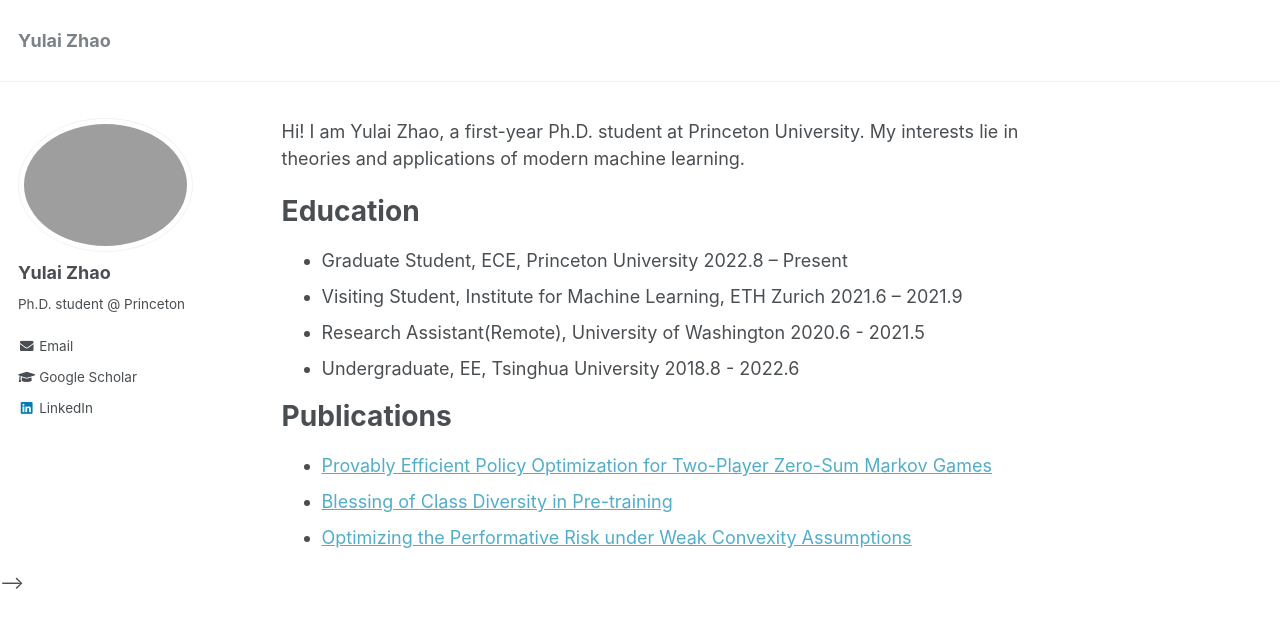
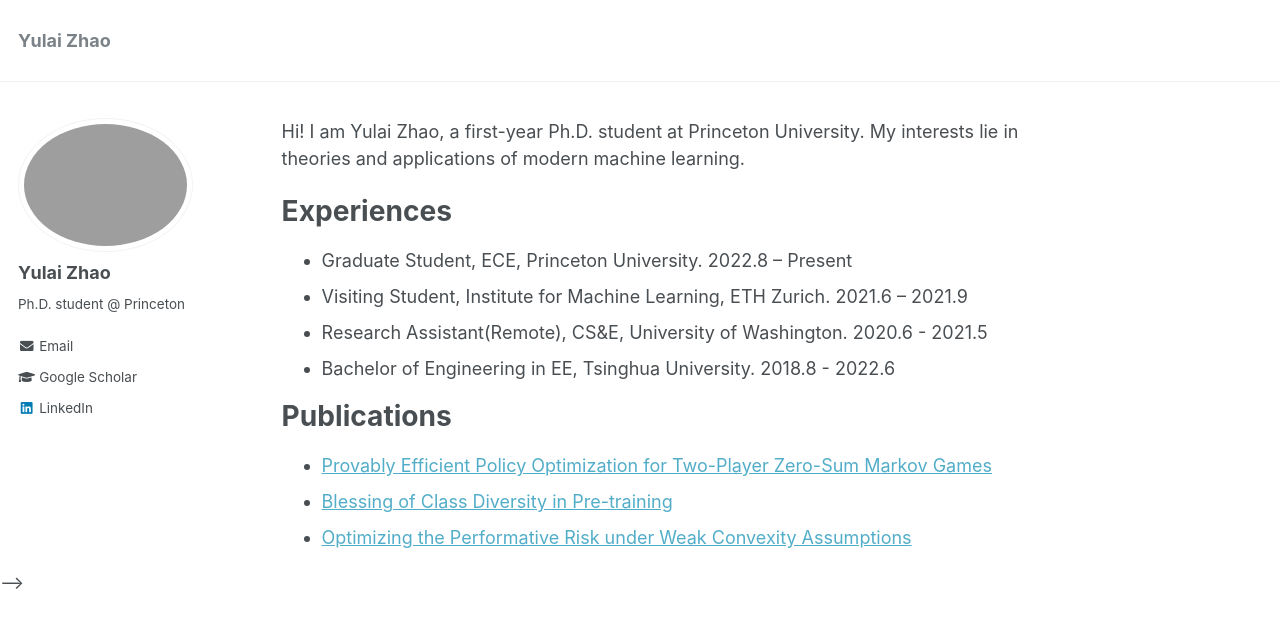
Before and after one commit to zhaoyl18/zhaoyl18.github.io, a Jekyll site: the page built from _pages/about.md, in a window 1280 px wide. Shown: the top 628 px of the page. Built offline with Jekyll 4.4.1, drawn with Linux system fonts in a browser that asks for light colours.

Commit message:
update about page

```diff
--- a/_pages/about.md
+++ b/_pages/about.md
@@ -10,12 +10,12 @@ redirect_from:
 Hi! I am Yulai Zhao, a first-year Ph.D. student at Princeton University. My interests lie in theories and applications of modern machine learning.
 
 
-Education
+Experiences
 ======
-* Graduate Student, ECE, Princeton University                      2022.8 – Present
-* Visiting Student, Institute for Machine Learning, ETH Zurich     2021.6 – 2021.9
-* Research Assistant(Remote), University of Washington             2020.6 - 2021.5
-* Undergraduate, EE, Tsinghua University                           2018.8 - 2022.6
+* Graduate Student, ECE, Princeton University.                      2022.8 – Present
+* Visiting Student, Institute for Machine Learning, ETH Zurich.     2021.6 – 2021.9
+* Research Assistant(Remote), CS&E, University of Washington.             2020.6 - 2021.5
+* Bachelor of Engineering in EE, Tsinghua University.               2018.8 - 2022.6
 
 
 Publications
```
